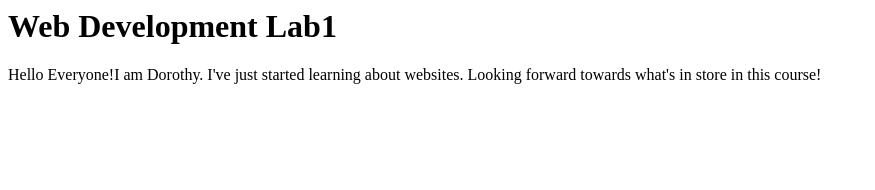
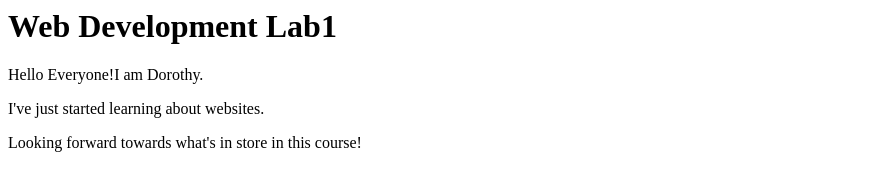
Before and after one commit to DoroBIITM/Dorowebdev_lab1, a plain HTML site: page index.html in a window 1280 px wide. Shown: the whole page, without its empty margins (0-875 px from the left). Drawn offline with Linux system fonts and the light colour scheme.

Commit message:
Update index.html
Signed-off-by: DoroBIITM <dorothybisht@gmail.com>

```diff
--- a/index.html
+++ b/index.html
@@ -6,9 +6,8 @@ WebDelvelopmentLab
 </head>
 <body>
 <h1>Web Development Lab1 </h1>
-<p>Hello Everyone!I am Dorothy.
-I've just started learning about websites.
-Looking forward towards what's in store in this course!
-</p>
+<p>Hello Everyone!I am Dorothy. </p>
+<p></p>I've just started learning about websites.</p>
+<p></p>Looking forward towards what's in store in this course!</p>
 </body>
 </html>
```
